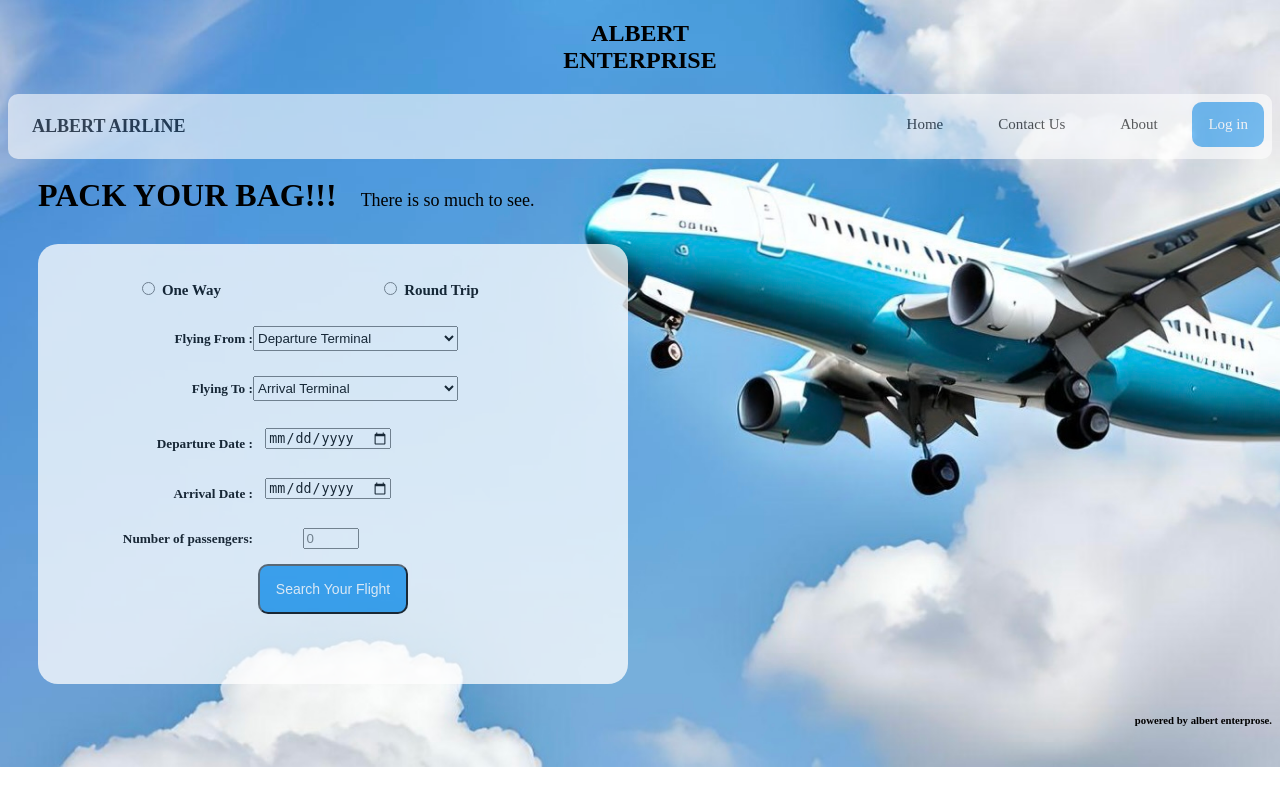
After one commit to Phyopma/airline-system, a Flask app: template flaskr/templates/flights/search.html in a window 1280 px wide. The commit adds this page. Run offline with Flask 3, Linux system fonts and the light colour scheme; the template is opened without the code that fills it, so the values that code supplies are empty.

Commit message:
successfully added UI for flight_search

```diff
--- a/flaskr/booking/routes.py
+++ b/flaskr/booking/routes.py
@@ -3,8 +3,6 @@ from flask import (
 )
 
 from datetime import datetime
-
-from pydantic import ValidationError
 
 from sqlalchemy import select, delete
 
--- a/flaskr/city/routes.py
+++ b/flaskr/city/routes.py
@@ -3,8 +3,6 @@ from flask import (
 )
 
 from sqlalchemy import select
-
-from pydantic import ValidationError
 
 from flaskr.models import db, City
 
--- /dev/null
+++ b/flaskr/static/book_flight.css
@@ -0,0 +1,195 @@
+/* For background cover */
+body {
+  background-image: url('bg_2.jpeg');
+  height: 100%;
+  background-repeat: no-repeat;
+  background-position: top;
+  background-size: cover;
+  opacity: 50;
+}
+.topnav {
+  overflow: hidden;
+  border-radius: 10px;
+  padding: 8px;
+  background-color: white;
+  opacity: 60%;
+}
+.topnav a.login {
+  width: auto;
+  border-radius: 10px;
+  background-color: #2a9df1;
+  color: white;
+}
+.topnav a {
+  float: right;
+  display: block;
+  width: 75px;
+  color: black;
+  text-align: center;
+  padding: 14px 16px;
+  text-decoration: double;
+  font-size: 15px;
+}
+.topnav b {
+  float: left;
+  display: inline;
+  color: black;
+  text-align: right;
+  padding: 14px 16px;
+  text-decoration: double;
+  font-size: large;
+}
+
+.topnav a,
+b.active {
+  background-color: #2a9df1;
+  color: white;
+  text-decoration: none;
+}
+
+.topnav a,
+b:hover {
+  background-color: white;
+  color: black;
+}
+
+h1 {
+  text-align: center;
+}
+
+#toplogo {
+  text-align: center;
+  font-weight: bold;
+}
+h3 {
+  text-align: center;
+}
+
+h6 {
+  text-align: end;
+}
+
+/* .content {
+  display: flex;
+  flex-direction: column;
+  justify-content: space-between;
+  align-items: ;
+  height: 600px;
+  border-radius: 10 px;
+  background-color: white;
+  opacity: 50%;
+} */
+
+#contentslogan {
+  text-align: left;
+  margin-left: 30px;
+  font-weight: bolder;
+  font-size: xx-large;
+}
+#contentsmall {
+  text-align: left;
+  margin-left: 20px;
+  font-size: large;
+}
+.contentbox {
+  /* display: flex; */
+  width: 550px;
+  height: 400px;
+  background-color: white;
+  border-radius: 20px;
+  margin: 30px;
+  opacity: 75%;
+  padding: 20px;
+  /* align-items: center; */
+}
+.radio_style {
+  height: 50px;
+  width: 500px;
+  display: flex;
+  align-items: center;
+  justify-content: space-around;
+  flex-direction: row;
+  font-size: large;
+}
+.choice_time {
+  display: flex;
+  align-items: center;
+  /* justify-content: end;   */
+  flex-direction: row;
+  width: 400px;
+  height: 50px;
+}
+#con_align {
+  width: 195px;
+  text-align: right;
+}
+
+select {
+  display: flex;
+  justify-content: end;
+  width: 205px;
+  height: 25px;
+}
+
+.choice_date {
+  display: flex;
+  /* justify-content: end; */
+  flex-direction: row;
+  width: 400px;
+  height: 50px;
+}
+#date {
+  display: flex;
+  align-items: center;
+  justify-content: center;
+  width: 150px;
+}
+#label_date {
+  width: 195px;
+  text-align: right;
+}
+#date_2 {
+  display: flex;
+  align-items: center;
+  justify-content: center;
+  width: 150px;
+}
+#label_date_2 {
+  width: 195px;
+  text-align: right;
+}
+.choice_seat {
+  display: flex;
+  align-items: center;
+  justify-content: start;
+  flex-direction: row;
+  width: 450px;
+  height: 50px;
+}
+#option {
+  display: flex;
+  align-items: center;
+  justify-content: center;
+  width: 155px;
+}
+#label_for_seat {
+  width: 195px;
+  text-align: right;
+}
+#search_flight {
+  display: flex;
+  justify-content: center;
+  align-items: center;
+}
+
+button {
+  width: 150px;
+  height: 50px;
+  border-radius: 10px;
+  background-color: #2a9df1;
+  cursor: pointer;
+  /* font-weight: bold; */
+  font-size: 14px;
+  color: white;
+  text-decoration: none;
+}
--- /dev/null
+++ b/flaskr/templates/flights/search.html
@@ -0,0 +1,85 @@
+<!DOCTYPE html>
+<html lang="en">
+  <head>
+    <meta charset="UTF-8" />
+    <meta name="viewport" content="width=device-width, initial-scale=1.0" />
+    <title>ALBERT AIRLINE</title>
+    <link
+      rel="stylesheet"
+      href="{{ url_for('static', filename='book_flight.css') }}"
+    />
+  </head>
+  <body>
+    <h2 id="toplogo">
+      ALBERT <br />
+      ENTERPRISE
+    </h2>
+    <div class="topnav">
+      <b>ALBERT AIRLINE</b>
+      <a class="login" href="login_page.html">Log in</a>
+      <a class="active" href="#About">About</a>
+      <a class="active" href="#ContactUs">Contact Us</a>
+      <a class="active" href="Frontpage.html">Home</a>
+    </div>
+    <br />
+    <span id="contentslogan">PACK YOUR BAG!!!</span>
+    <span id="contentsmall">There is so much to see.</span>
+    <div class="contentbox">
+      <div class="radio_style">
+        <span>
+          <h5>
+            <input type="radio" name="triptype" value="one_way" /> One Way
+          </h5>
+        </span>
+        <span>
+          <h5>
+            <input type="radio" name="triptype" value="roundtrip" /> Round Trip
+          </h5>
+        </span>
+      </div>
+      <div class="choice_time">
+        <h5 id="con_align">Flying From :</h5>
+        <select name="departure_teminal" required>
+          <option value="" disabled selected hidden>Departure Terminal</option>
+          <option value="YGN">Yangon International Airport</option>
+          <option value="LNH">London Heatthrow</option>
+          <option value="Thai">Thai international Airport</option>
+        </select>
+      </div>
+      <div class="choice_time">
+        <h5 id="con_align">Flying To : <br /></h5>
+        <select name="arrival_teminal" required>
+          <option value="" disabled selected hidden>Arrival Terminal</option>
+          <option value="YGN">Yagon International Airport</option>
+          <option value="LNH">London Heatthrow</option>
+          <option value="Thai">Thai international Airport</option>
+        </select>
+      </div>
+      <div class="choice_date">
+        <span id="label_date"><h5>Departure Date :</h5></span>
+        <span id="date"><input type="date" name="departure_date" /></span>
+      </div>
+      <div class="choice_date">
+        <span id="label_date_2"><h5>Arrival Date :</h5></span>
+        <span id="date_2"><input type="date" name="departure_date" /></span>
+      </div>
+      <div class="choice_seat">
+        <span id="label_for_seat"><h5>Number of passengers:</h5></span>
+        <span id="option"
+          ><input
+            type="number"
+            name="no_of_seat"
+            min="1"
+            max="10"
+            placeholder="0"
+        /></span>
+      </div>
+      <div id="search_flight">
+        <button>Search Your Flight</button>
+      </div>
+    </div>
+  </body>
+  <footer>
+    <h6>powered by albert enterprose.</h6>
+  </footer>
+</html>
--- a/flaskr/templates/index.html
+++ b/flaskr/templates/index.html
@@ -6,7 +6,9 @@
       <h3>Explore the world with Albert Airline</h3>
     </div>
     <div class="bookNow">
-      <a class="active" href="#linktobook"><h2>BOOK A FLIGHT</h2></a>
+      <a class="active" href="{{ url_for('flights.search_flights') }}"
+        ><h2>BOOK A FLIGHT</h2></a
+      >
     </div>
   </div>
 </body>
```
Also changed, not shown: flaskr/flight/routes.py (+12 -13 lines).
